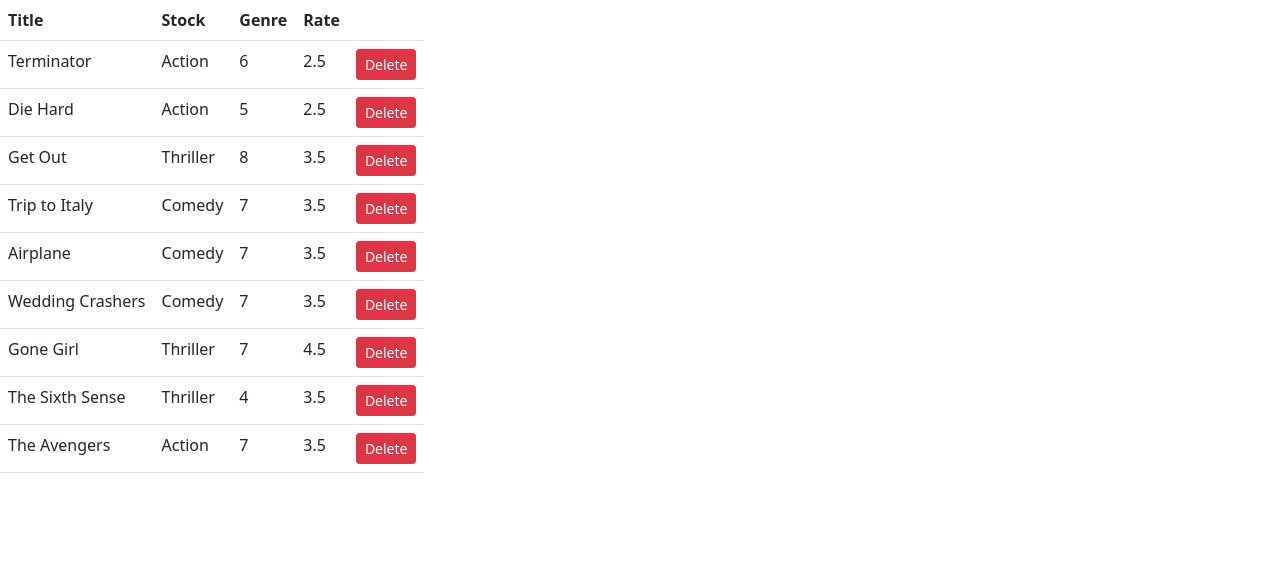
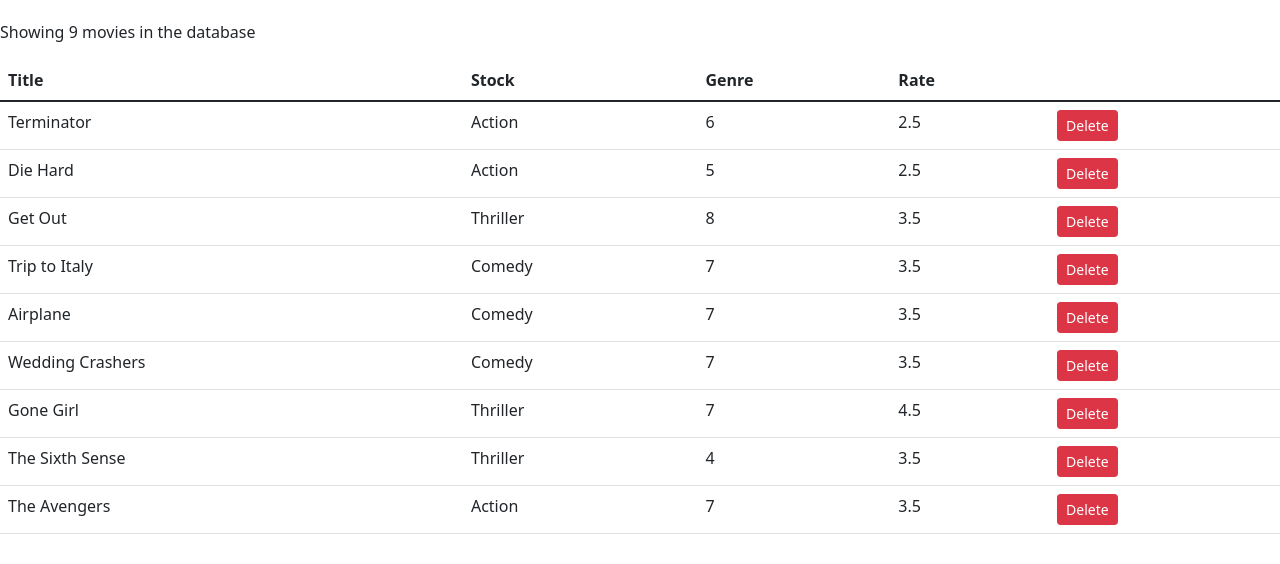
Before and after one commit to shadowp2810/vidly, a React (Create React App) app: page / in a window 1280 px wide. Shown: the top 564 px of the page. Built offline with nearby package versions, Linux system fonts and the light colour scheme.

Commit message:
Add conditional rendering functionality to movies.

```diff
--- a/src/component/movies.jsx
+++ b/src/component/movies.jsx
@@ -1,4 +1,4 @@
-// Add Delete functionality
+// Add Conditional Rendering
 import React, { Component } from "react";
 import { getMovies } from "../services/fakeMovieService";
 
@@ -14,9 +14,15 @@
   };
 
   render() {
+    const { length: count } = this.state.movies;
+
+    if (count === 0) return <p>There are no movies in database.</p>;
+
     //tabel.table>thead>tr>th*4
     return (
-      <tabel className="table">
+      <React.Fragment>
+        <p>Showing {count} movies in the database</p>
+        <table className="table">
           <thead>
             <tr>
               <th>Title</th>
@@ -44,7 +50,8 @@
               </tr>
             ))}
           </tbody>
-      </tabel>
+        </table>
+      </React.Fragment>
     );
   }
 }
--- a/src/index.css
+++ b/src/index.css
@@ -1,5 +1,6 @@
 body {
   margin: 0;
+  padding: 20px 0 0 0;
   font-family: -apple-system, BlinkMacSystemFont, 'Segoe UI', 'Roboto', 'Oxygen',
     'Ubuntu', 'Cantarell', 'Fira Sans', 'Droid Sans', 'Helvetica Neue',
     sans-serif;
```
Lines whose indentation alone changed are shown as unchanged.
